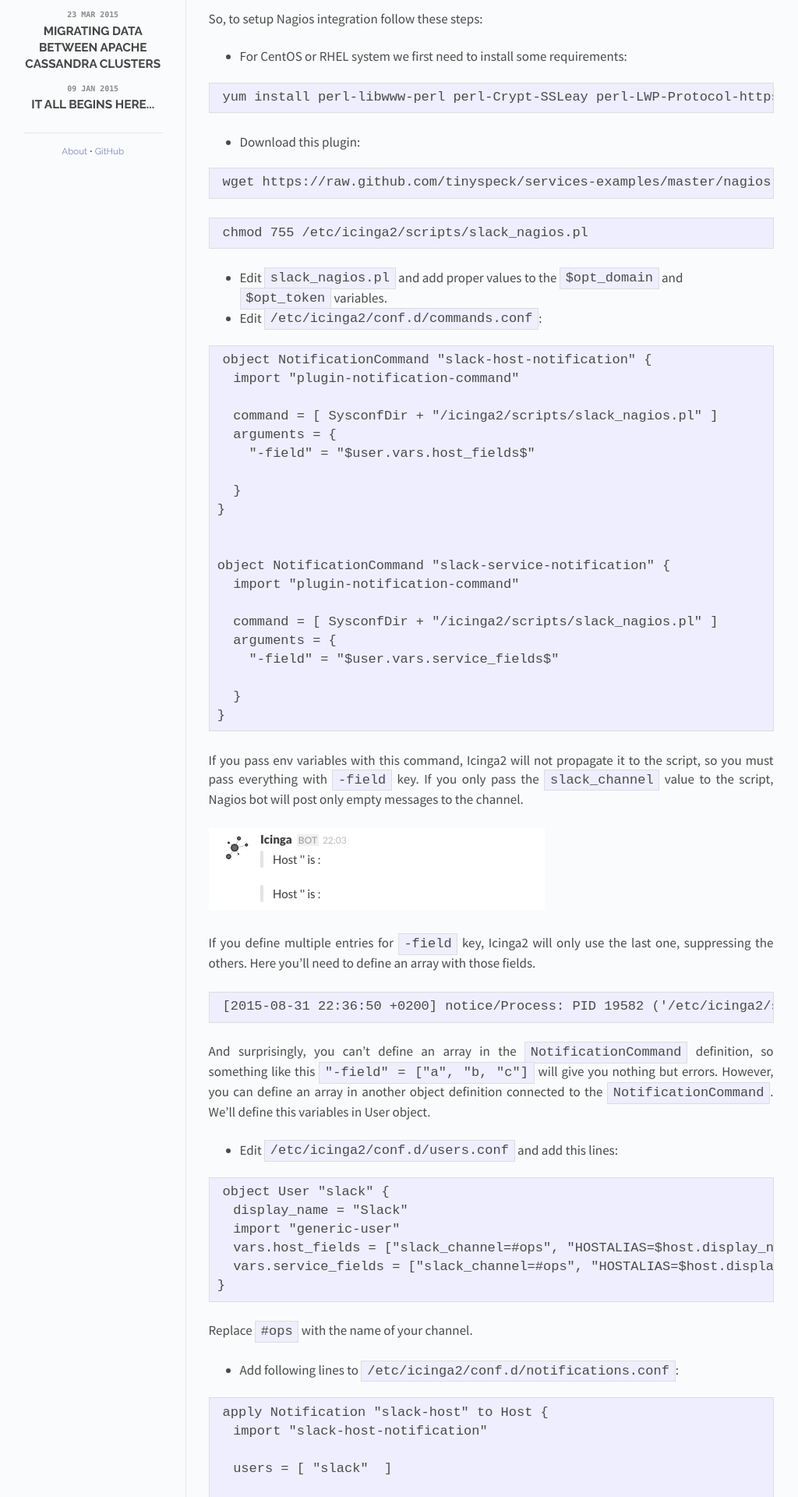
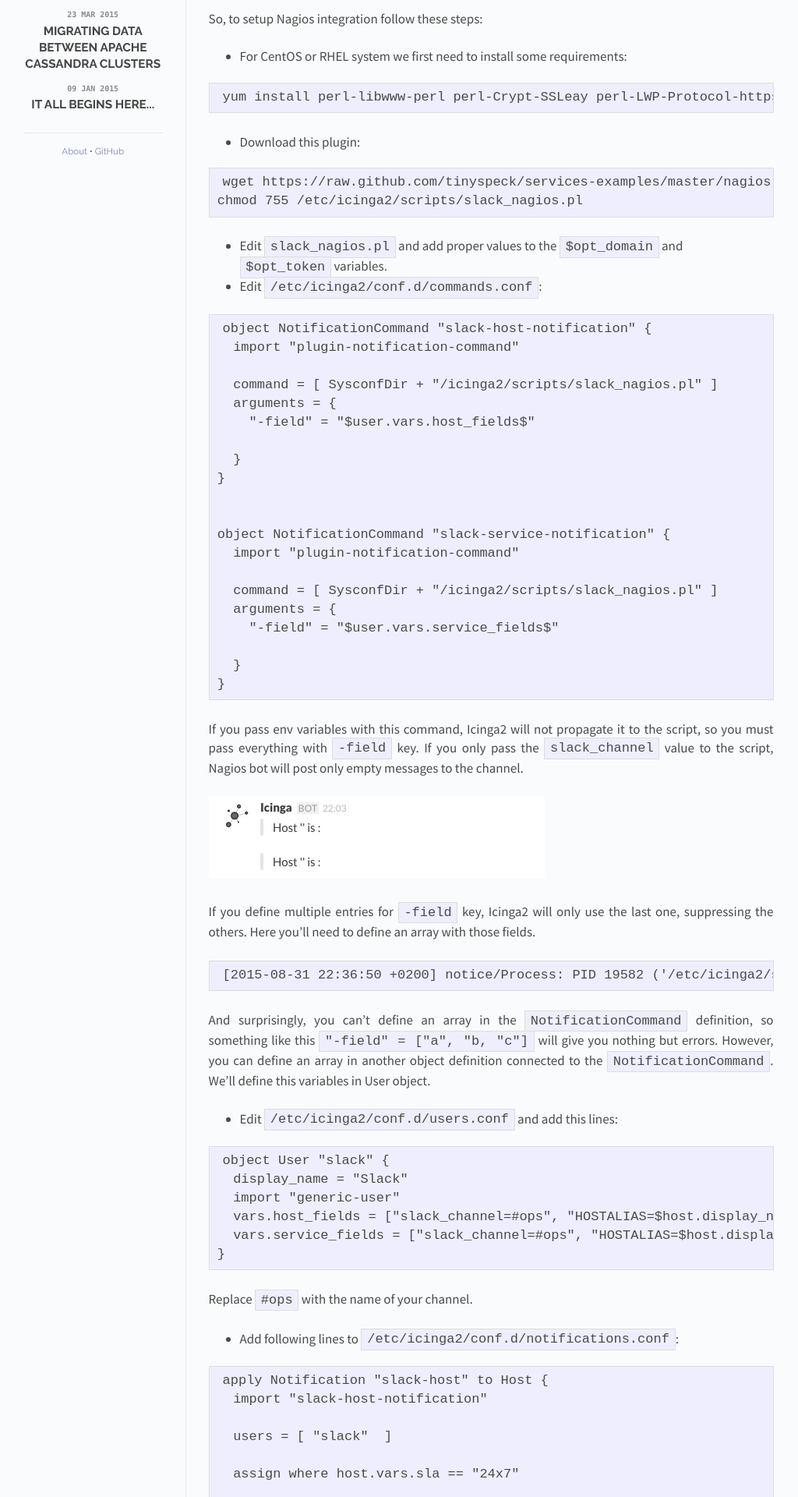
Before and after one commit to Glogster/glogster.github.io, a Jekyll site: the page built from _posts/2015-09-01-slack-with-icinga2.md, in a window 1280 px wide. Shown: the part 305-2225 px from the top of the page at 78% size, without its empty margins (120-1144 px from the left). Built offline with Jekyll 4.4.1, drawn with Linux system fonts in a browser that asks for light colours; comment, search, counter and statistics services are not loaded.

Commit message:
Code blocks fixes

````diff
--- a/_posts/2015-09-01-slack-with-icinga2.md
+++ b/_posts/2015-09-01-slack-with-icinga2.md
@@ -25,13 +25,10 @@
 
 * Download this plugin:
 
-```
+{% highlight text %}
 wget https://raw.github.com/tinyspeck/services-examples/master/nagios.pl -O /etc/icinga2/scripts/slack_nagios.pl
-```
-
-```
 chmod 755 /etc/icinga2/scripts/slack_nagios.pl
-```
+{% endhighlight %}
 
 * Edit `slack_nagios.pl` and add proper values to the `$opt_domain` and `$opt_token` variables.
 * Edit `/etc/icinga2/conf.d/commands.conf`:
@@ -69,9 +66,11 @@
 If you define multiple entries for `-field` key, Icinga2 will only use the last
 one, suppressing the others.
 Here you'll need to define an array with those fields.
-```
+
+{% highlight text %}
 [2015-08-31 22:36:50 +0200] notice/Process: PID 19582 ('/etc/icinga2/scripts/slack_nagios.pl' '-field' 'NOTIFICATIONTYPE=RECOVERY') terminated with exit code 0
-```
+{% endhighlight %}
+
 And surprisingly, you can't define an array in the `NotificationCommand` definition, so something like this
 ```"-field" = ["a", "b, "c"]```
 will give you nothing but errors.
@@ -80,19 +79,20 @@
 
 * Edit `/etc/icinga2/conf.d/users.conf` and add this lines:
 
-```
+{% highlight text %}
 object User "slack" {
   display_name = "Slack"
   import "generic-user"
   vars.host_fields = ["slack_channel=#ops", "HOSTALIAS=$host.display_name$", "HOSTSTATE=$host.state$", "HOSTOUTPUT=$host.output$", "NOTIFICATIONTYPE=$notification.type$"]
   vars.service_fields = ["slack_channel=#ops", "HOSTALIAS=$host.display_name$", "SERVICEDESC=$service.name$", "SERVICESTATE=$service.state$", "SERVICEOUTPUT=$service.output$", "NOTIFICATIONTYPE=$notification.type$"]
 }
-```
+{% endhighlight %}
+
 Replace `#ops` with the name of your channel.
 
 * Add following lines to `/etc/icinga2/conf.d/notifications.conf`:
 
-```
+{% highlight text %}
 apply Notification "slack-host" to Host {
   import "slack-host-notification"
 
@@ -110,10 +110,11 @@
   assign where service.vars.sla == "24x7"
 
 }
-```
+{% endhighlight %}
+
 and this to `/etc/icinga2/conf.d/templates.conf`:
 
-```
+{% highlight text %}
 template Notification "slack-host-notification" {
   command = "slack-host-notification"
 
@@ -137,13 +138,14 @@
   period = "24x7"
 
 }
-```
-* Validate your configs with ```icinga2 daemon -C``` and restart/reload the service ```systemctl reload icinga2```
+{% endhighlight %}
+
+* Validate your configs with `icinga2 daemon -C` and restart/reload the service `systemctl reload icinga2`
 * Check that your notifications are working.
 
-```
+{% highlight text %}
 [2015-09-01 02:31:11 +0200] notice/Process: PID 12654 ('/etc/icinga2/scripts/slack_nagios.pl' '-field' 'slack_channel=#ops' '-field' 'HOSTALIAS=edu01' '-field' 'SERVICEDESC=load' '-field' 'SERVICESTATE=OK' '-field' 'SERVICEOUTPUT=OK - load average: 4.72, 5.71, 7.90' '-field' 'NOTIFICATIONTYPE=RECOVERY') terminated with exit code 0
-```
+{% endhighlight %}
 
 ![](/images/bot_working.png?raw=true "Correct bot output")
 
````
